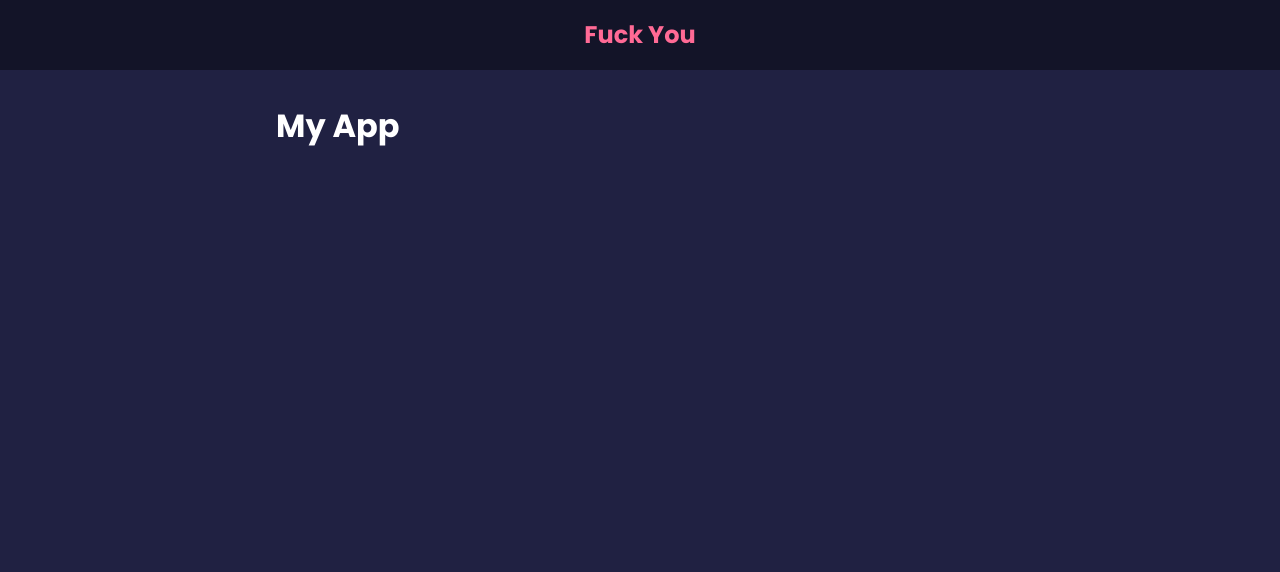
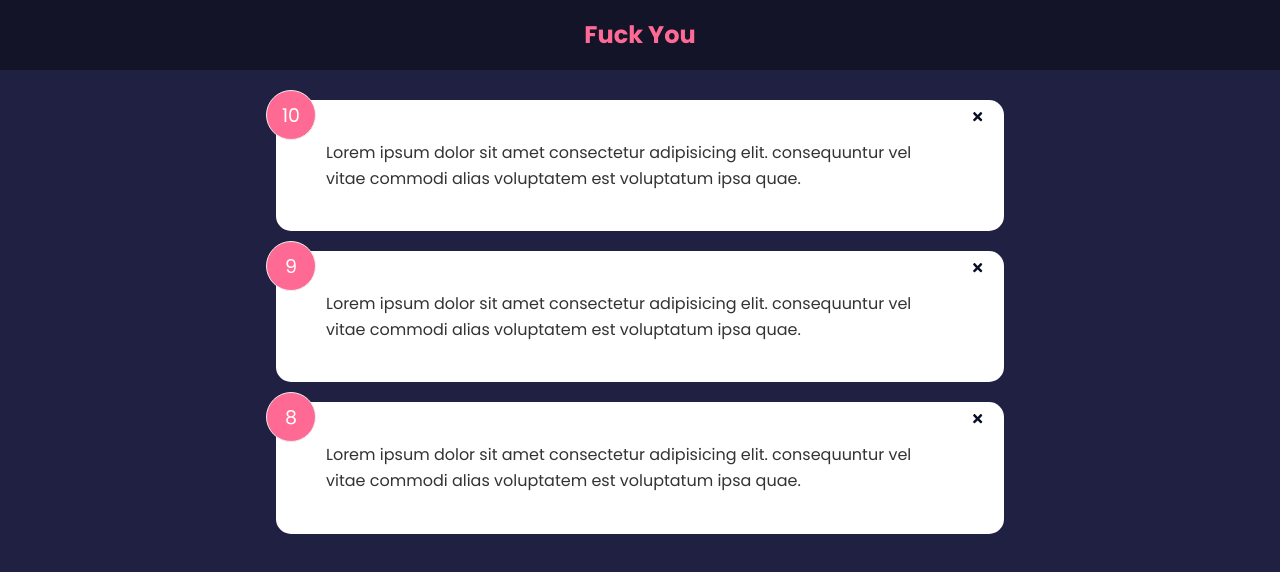
Before and after one commit to DEADHEAD652/Feedback-App, a React (Create React App) app: page / in a window 1280 px wide. Shown: the top 572 px of the page. Built offline with nearby package versions, Linux system fonts and the light colour scheme.

Commit message:
delete event

```diff
--- a/package.json
+++ b/package.json
@@ -8,6 +8,7 @@
     "@testing-library/user-event": "^13.5.0",
     "react": "^18.2.0",
     "react-dom": "^18.2.0",
+    "react-icons": "^4.6.0",
     "react-scripts": "5.0.1",
     "web-vitals": "^2.1.4"
   },
--- a/src/App.js
+++ b/src/App.js
@@ -1,12 +1,27 @@
+import { useState } from "react"
 import Header from "./components/Header"
+import FeedbackList from "./components/FeedbackList"
+import FeedbackData from "./data/FeedbackData"
+
 function App (){
+const [feedback,setFeedback] = useState(FeedbackData)
 
+const deleteFeedback = (id) => {
+    if(window.confirm('Are you sure you want to delete?')){
+        setFeedback(feedback.filter((item) =>
+           item.id !== id
+        ))
+    }
+
+}
 
     return (
 <>
 <Header  />
 <div className="container">
-<h1>My App</h1>
+<FeedbackList feedback={feedback}
+handleDelete = {deleteFeedback}/>
+
 
 
 
--- /dev/null
+++ b/src/components/FeedbackList.jsx
@@ -0,0 +1,25 @@
+import React from 'react'
+import PropTypes from 'prop-types'
+import Feedbackitem from './Feedbackitem'
+
+function FeedbackList({feedback , handleDelete}) {
+  if(!feedback || feedback.length ===0){
+    return <p>No feedback yet!</p>
+  }
+    return (
+
+    <div className='feedback-list'>
+      {feedback.map((item) =>(
+<Feedbackitem key={item.id} item={item} handleDelete = {handleDelete}/>
+
+))}
+    </div>
+  )
+}
+
+FeedbackList.propTypes = {
+
+  FeedbackList : PropTypes.array
+}
+
+export default FeedbackList
--- /dev/null
+++ b/src/components/Feedbackitem.jsx
@@ -0,0 +1,28 @@
+import React from 'react'
+import PropTypes from 'prop-types'
+import {FaTimes} from 'react-icons/fa'
+import Card from './shared/card'
+
+
+function Feedbackitem({item , handleDelete}) {
+
+
+    return (
+    <Card >
+    <div className='num-display'>{item.rating}</div>
+<button className='close' onClick={()=> handleDelete(item.id)}>
+
+<FaTimes color='#0a0f26'/>
+
+</button>
+    <div className='text-display'>{item.text}</div>
+
+
+    </Card>
+  )
+}
+
+Feedbackitem.propTypes= {
+    item: PropTypes.object.isRequired,
+}
+export default Feedbackitem
--- /dev/null
+++ b/src/components/shared/card.jsx
@@ -0,0 +1,21 @@
+import React from 'react'
+import PropTypes  from 'prop-types'
+
+function Card({children ,reverse}) {
+  return (
+    <div className={`card ${reverse && 'reverse'}`}>
+     {children}
+    </div>
+
+  )
+}
+
+Card.defaultProps ={
+    reverse : false
+}
+
+Card.propTypes={
+children : PropTypes.node.isRequired,
+reserve: PropTypes.bool
+}
+export default Card
--- /dev/null
+++ b/src/data/FeedbackData.js
@@ -0,0 +1,18 @@
+const FeedbackData =[
+    {
+      id: 1,
+      rating: 10,
+      text: 'Lorem ipsum dolor sit amet consectetur adipisicing elit. consequuntur vel vitae commodi alias voluptatem est voluptatum ipsa quae.',
+    },
+    {
+      id: 2,
+      rating: 9,
+      text: 'Lorem ipsum dolor sit amet consectetur adipisicing elit. consequuntur vel vitae commodi alias voluptatem est voluptatum ipsa quae.',
+    },
+    {
+      id: 3,
+      rating: 8,
+      text: 'Lorem ipsum dolor sit amet consectetur adipisicing elit. consequuntur vel vitae commodi alias voluptatem est voluptatum ipsa quae.',
+    },
+  ]
+  export default FeedbackData
--- a/src/index.css
+++ b/src/index.css
@@ -30,7 +30,6 @@
   justify-content: center;
   align-items: center;
   margin-bottom: 30px;
-
 }
 
 .card {
@@ -41,6 +40,8 @@
   margin: 20px 0;
   position: relative;
 }
+
+
 
 .card.reverse {
   background-color: rgba(0, 0, 0, 0.4);
```
Also changed, not shown: 1 other file (tests, documents, lock files or other folders).
